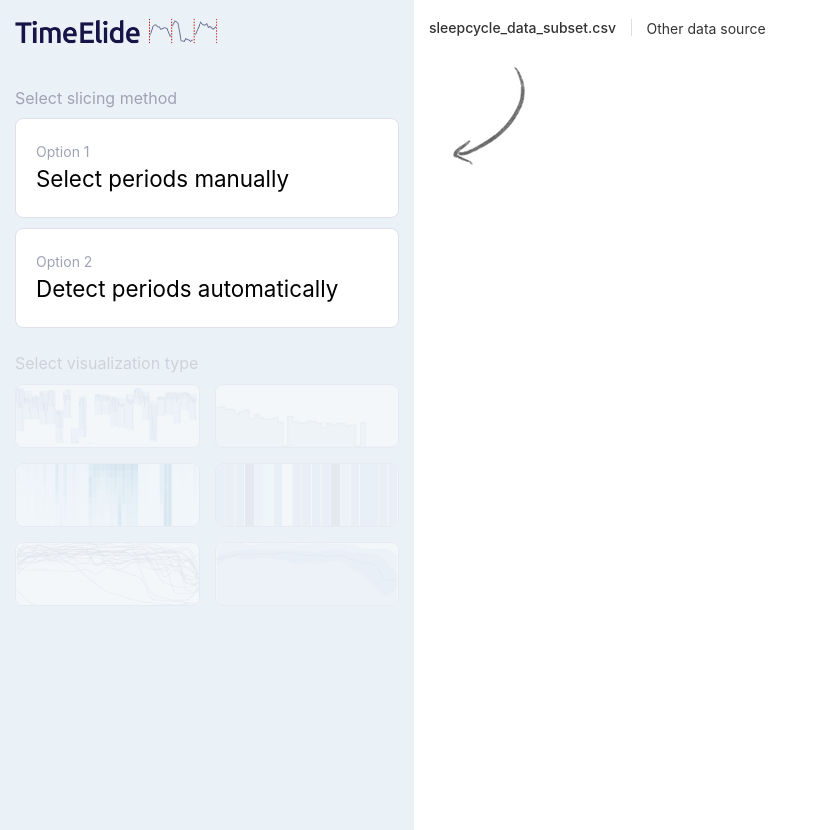
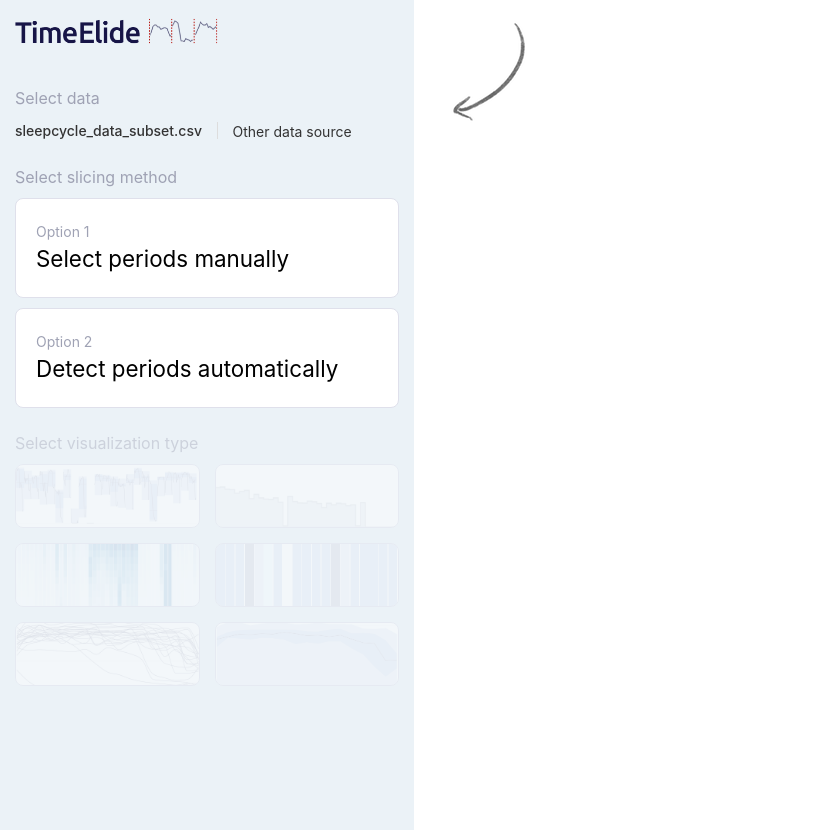
Before and after one commit to UBC-InfoVis/time-elide, a Svelte app: page / in a window 1280 px wide. Both pictures are taken after a click on the button "Sleep cycles". Shown: the whole page, without its empty margins (0-813 px from the left). Built offline with nearby package versions, Linux system fonts and the light colour scheme.

Commit message:
change position of data source info

```diff
--- a/src/App.svelte
+++ b/src/App.svelte
@@ -61,13 +61,13 @@
 <main>
   <div class="uk-flex uk-flex-row">
     <div>
-      <Sidebar {...sidebarConfig} />
+      <Sidebar {...sidebarConfig} bind:showDataSourcePage />
     </div>
     <div class="uk-width-expand" bind:clientWidth={$pageWidth}>
       {#if showDataSourcePage}
         <DataSourcePage bind:$dataSourceUrl />
       {:else}
-        <VisPage bind:showDataSourcePage />
+        <VisPage />
       {/if}
     </div>
   </div>
--- a/src/DataSlicingSelector.svelte
+++ b/src/DataSlicingSelector.svelte
@@ -49,9 +49,6 @@
 </div>
 
 <style>
-  .sidebar-block {
-    margin-bottom: 25px;
-  }
   .disabled {
     opacity: 0.4;
   }
--- a/src/Sidebar.svelte
+++ b/src/Sidebar.svelte
@@ -1,18 +1,37 @@
 <script>
-  // import "../node_modules/uikit/dist/css/uikit.min.css";
-
   import DataSlicingSelector from "./DataSlicingSelector.svelte";
   import VisTypeSelector from "./VisTypeSelector.svelte";
-  import { validSlicingSelection } from "./stores";
+  import { dataSourceUrl, slicedData, validSlicingSelection, selectedVisType } from "./stores";
+
   // Define page visibility status
   export let dataSlicingSelectorDisabled = true;
-  export let visTypeSelectorDisabled = true;
+  export let showDataSourcePage = true;
 
 </script>
 
 <div id="sidebar" class="uk-padding-small">
   <div class="uk-margin-medium-bottom">
     <img alt="Non-contiguous time series" id="logo" src="images/logo.png" />
+  </div>
+
+  <div class="sidebar-block">
+    <h2>Select data</h2>
+    {#if $dataSourceUrl}
+      <span class="data-source-name">{$dataSourceUrl.split("/").pop()}</span>
+        <button
+        class="uk-button uk-button-link"
+        on:click={() => {
+          showDataSourcePage = true;
+          dataSourceUrl.set(undefined);
+          selectedVisType.set(undefined);
+          slicedData.set([]);
+        }}
+      >
+        Other data source
+      </button>
+    {:else}
+      <span class="uk-text-meta">No data selected</span>
+    {/if}
   </div>
 
   <DataSlicingSelector disabled={dataSlicingSelectorDisabled} />
@@ -39,6 +58,7 @@
 
   :global(.sidebar-block) {
     margin-top: 0;
+    margin-bottom: 25px;
   }
 
   :global(.sidebar-block-inner) {
@@ -53,6 +73,18 @@
     display: block;
   }
 
+  .data-source-name {
+    font-weight: 500;
+    font-size: 0.875rem;
+    border-right: 1px solid #ddd;
+    margin-right: 10px;
+    padding-right: 15px;
+  }
+
+  .uk-button-link {
+    text-transform: none;
+  }
+
   @media only screen and (min-width: 1280px) {
     /* while testing only!! fix the input element css!! */
     #sidebar {
--- a/src/VisPage.svelte
+++ b/src/VisPage.svelte
@@ -10,8 +10,6 @@
   import { onMount } from "svelte";
   import { slicedData, dataSourceUrl, selectedVisType } from "./stores";
 
-  export let showDataSourcePage = false;
-
   let d3data;
 
   $: if ($slicedData) {
@@ -21,23 +19,6 @@
 </script>
 
 <div class="uk-padding-small">
-  <div class="uk-margin-bottom">
-    {#if $dataSourceUrl}
-      <span class="data-source-name">{$dataSourceUrl.split("/").pop()}</span>
-    {/if}
-    <button
-      class="uk-button uk-button-link"
-      on:click={() => {
-        showDataSourcePage = true;
-        dataSourceUrl.set(undefined);
-        selectedVisType.set(undefined);
-        slicedData.set([]);
-      }}
-    >
-      Other data source
-    </button>
-  </div>
-
   {#if $selectedVisType}
     <div class="vis-container">
       <!-- I don't know why this is not working
@@ -67,16 +48,6 @@
 </div>
 
 <style>
-  .data-source-name {
-    font-weight: 500;
-    font-size: 0.875rem;
-    border-right: 1px solid #ddd;
-    margin-right: 10px;
-    padding-right: 15px;
-  }
-  .uk-button-link {
-    text-transform: none;
-  }
   .chart :global(div) {
     font: 10px sans-serif;
     background-color: steelblue;
```
